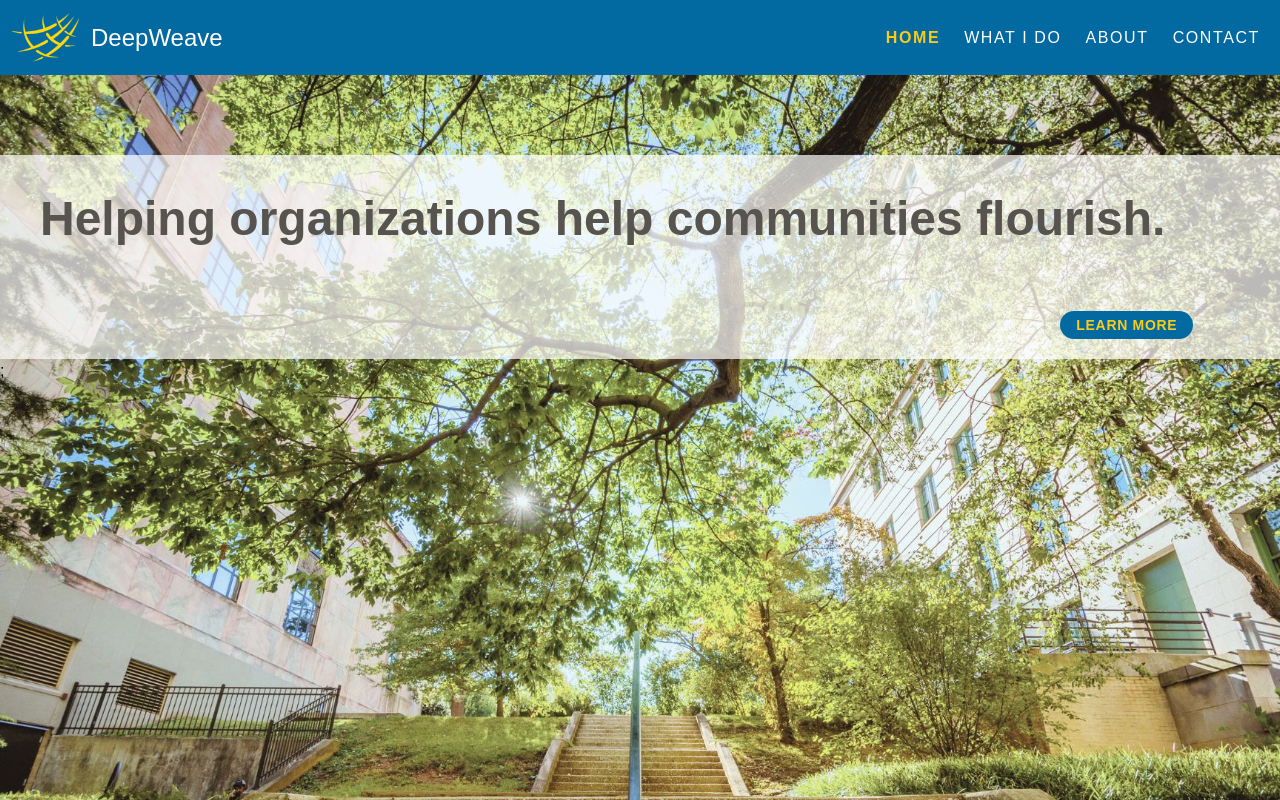
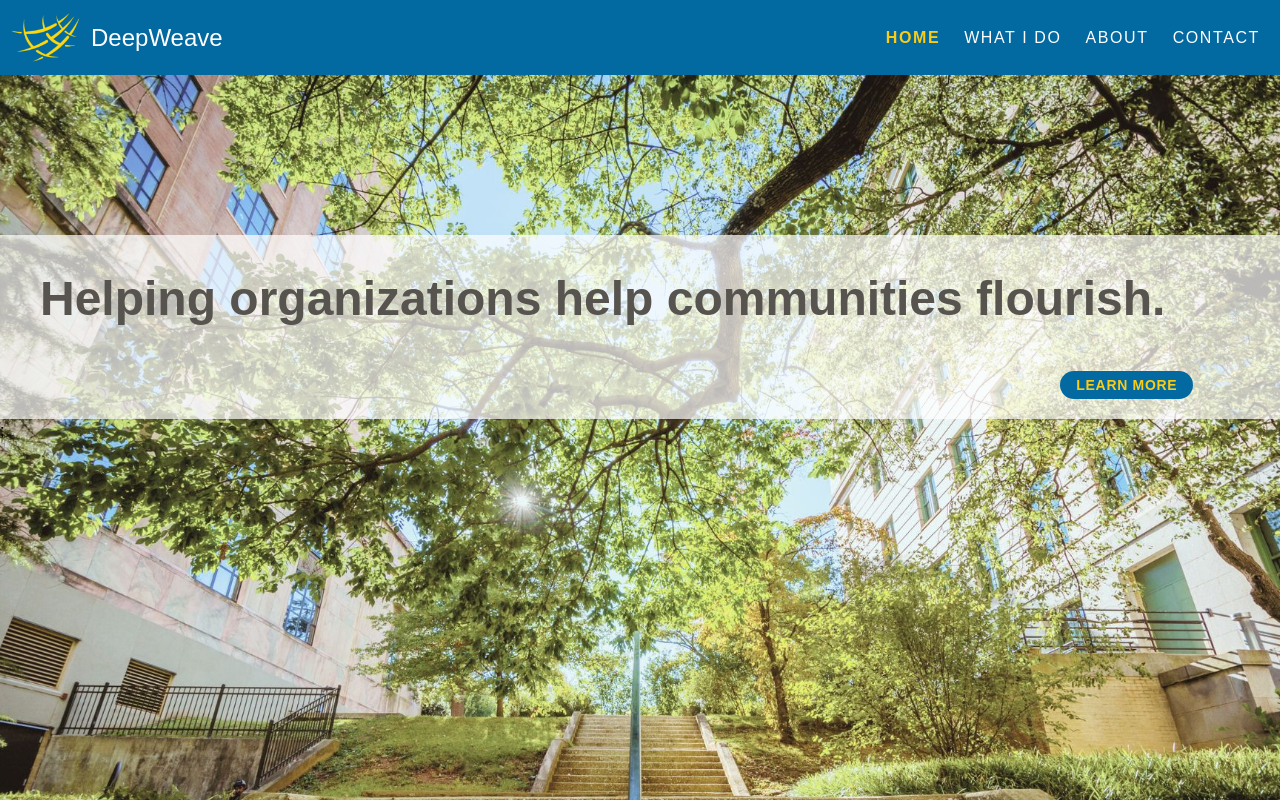
Before and after one commit to DeepWeave/deepweave-website, a Next.js app: page / in a window 1280 px wide. Built offline with nearby package versions, Linux system fonts and the light colour scheme.

Commit message:
Changing spacing on home page

```diff
--- a/src/app/page.tsx
+++ b/src/app/page.tsx
@@ -58,7 +58,7 @@ export default function Home() {
 						/>
 					</div>
 
-					<div className='flex bg-white-opacity-70 w-full justify-center mt-20 sm:justify-start md:justify-start'>
+					<div className='flex bg-white-opacity-70 w-full justify-center mt-40 sm:justify-start md:justify-start'>
 						<div className='flex flex-col mt-10'>
 
 							<div
@@ -68,16 +68,7 @@ export default function Home() {
 							>
 								Helping organizations help communities flourish.
 							</div>
-							{ /*
-							<div
-								className={
-									"text-stone-600 text-4xl font-bold pb-8 sm:ml-20 sm:text-5xl md:text-6xl lg:ml-40"
-								}
-							>
-								Deliver Results <br /> for Your Community
-							</div>
-							*/ }
-							<div className='flex pt-9 pb-5 justify-end sm:pr-3'>
+							<div className='flex pt-4 pb-5 justify-end sm:pr-3'>
 								<Link
 									href="/services"
 								>
```
